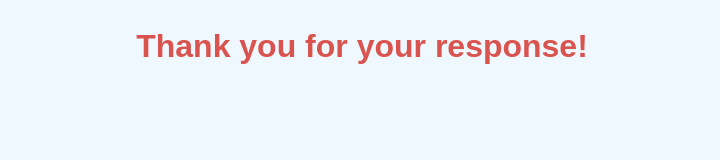
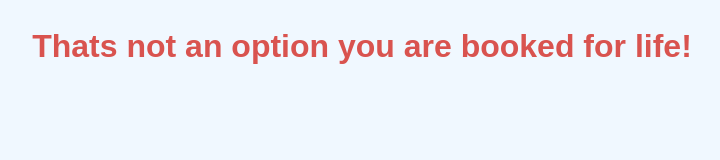
Before and after one commit to saifina/christmas-lights-invite, a plain HTML site: page thanks.html in a window 1280 px wide. Shown: the whole page, without its empty margins (278-998 px from the left). Drawn offline with Linux system fonts and the light colour scheme.

Commit message:
Update thanks.html

```diff
--- a/thanks.html
+++ b/thanks.html
@@ -16,6 +16,6 @@
     </style>
 </head>
 <body>
-    <h1>Thank you for your response!</h1>
+    <h1>Thats not an option you are booked for life!</h1>
 </body>
 </html>
```
